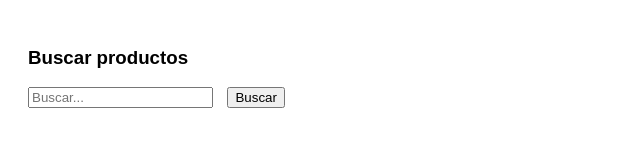
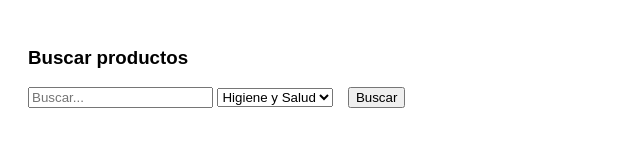
Before and after one commit to nicodealmirante/listacompras, a website: page public/index.html in a window 1280 px wide. Shown: the whole page, without its empty margins (0-640 px from the left). Drawn offline with Linux system fonts and the light colour scheme.

Commit message:
Update index.html

```diff
--- a/public/index.html
+++ b/public/index.html
@@ -15,6 +15,14 @@ button{margin-left:10px}
 
 <form id="f">
   <input id="q" placeholder="Buscar..." required>
+
+  <select id="category">
+    <option value="">Higiene y Salud</option>
+    <option value="Almacen">Almacén</option>
+    <option value="Electro">Electro</option>
+    <option value="Higiene y Salud">Higiene y Salud</option>
+  </select>
+
   <button>Buscar</button>
 </form>
 
@@ -23,6 +31,9 @@ button{margin-left:10px}
 <script>
 const f = document.getElementById("f");
 const r = document.getElementById("r");
+const cat = document.getElementById("category");
+
+
 
 f.onsubmit = async e => {
   e.preventDefault();
```
